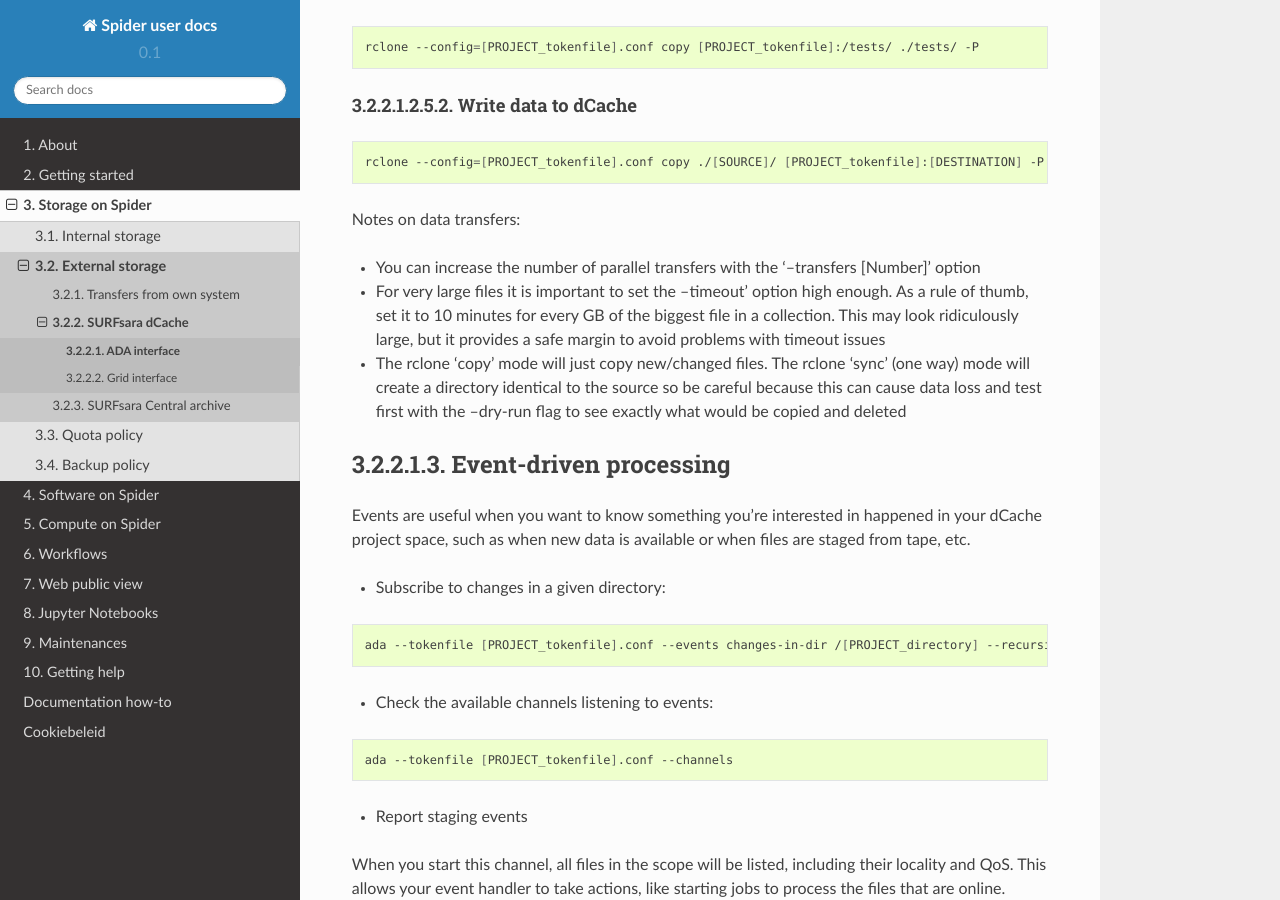
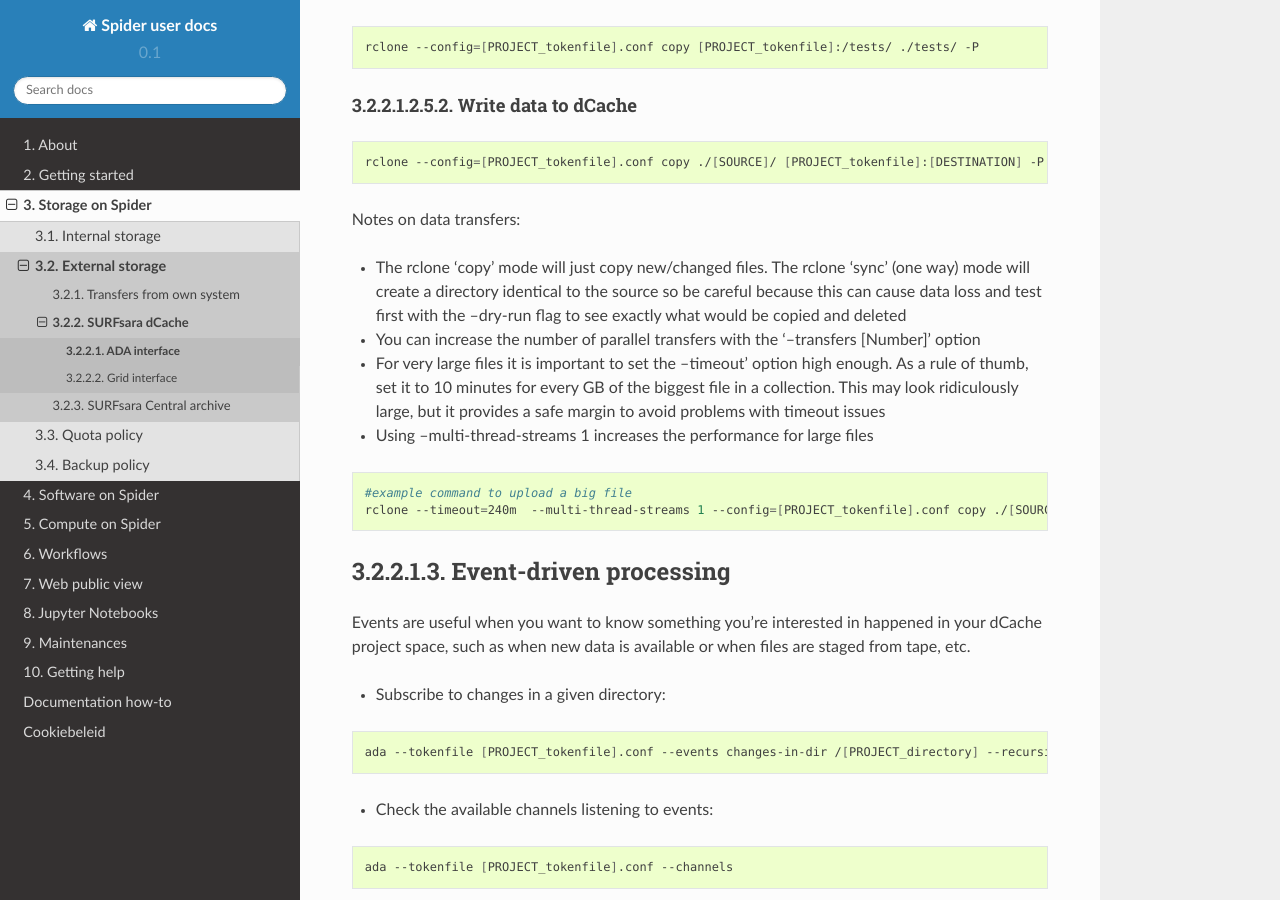
Before and after one commit to sara-nl/spiderdocs, a Sphinx documentation site: the page built from source/Pages/storage/ada-interface.rst, in a window 1280 px wide and 900 px high, scrolled down 7545 px. Built offline with Sphinx 7.4.7 and the Read the Docs theme 2.0.0, drawn with Linux system fonts in a browser that asks for light colours.

Commit message:
example for big file upload

```diff
--- a/source/Pages/storage/ada-interface.rst
+++ b/source/Pages/storage/ada-interface.rst
@@ -374,10 +374,15 @@ Write data to dCache
 
 Notes on data transfers:
 
+* The rclone 'copy' mode will just copy new/changed files. The rclone 'sync' (one way) mode will create a directory identical to the source so be careful because this can cause data loss and test first with the –dry-run flag to see exactly what would be copied and deleted
 * You can increase the number of parallel transfers with the '--transfers [Number]' option
 * For very large files it is important to set the –timeout' option high enough. As a rule of thumb, set it to 10 minutes for every GB of the biggest file in a collection. This may look ridiculously large, but it provides a safe margin to avoid problems with timeout issues
-* The rclone 'copy' mode will just copy new/changed files. The rclone 'sync' (one way) mode will create a directory identical to the source so be careful because this can cause data loss and test first with the –dry-run flag to see exactly what would be copied and deleted
+* Using --multi-thread-streams 1 increases the performance for large files
 
+.. code-block:: bash
+
+   #example command to upload a big file
+   rclone --timeout=240m  --multi-thread-streams 1 --config=[PROJECT_tokenfile].conf copy ./[SOURCE]/ [PROJECT_tokenfile]:[DESTINATION] -P
 
 .. _dcahce-events:
 
```
